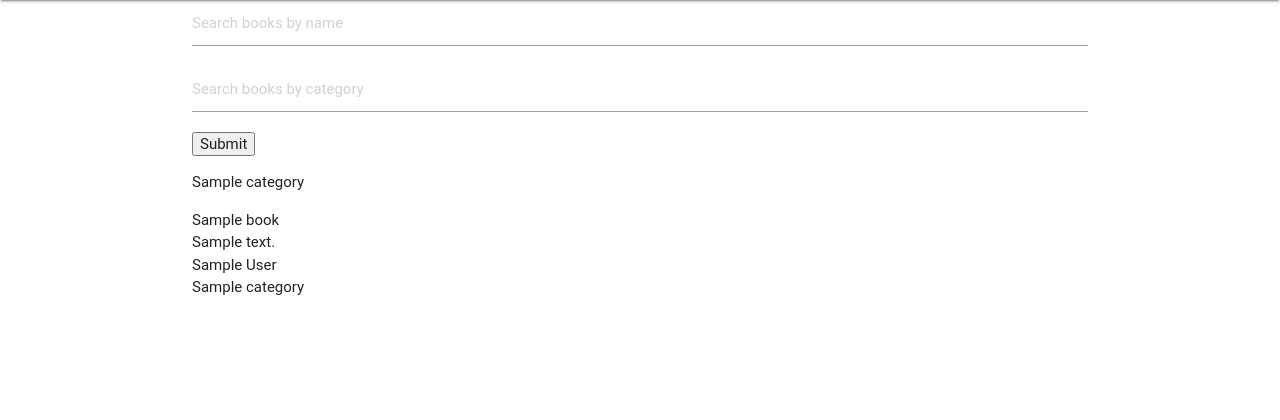
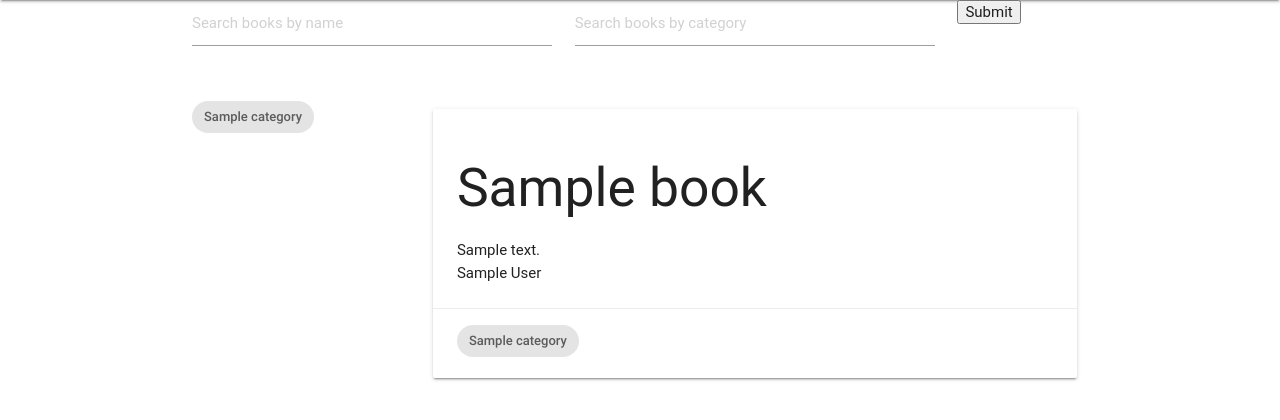
Before and after one commit to kosyfrances/booklib, a Django app: page / in a window 1280 px wide. Shown: the part 64-484 px from the top of the page. Run offline with Django 3.2, Linux system fonts and the light colour scheme; tables that the repository leaves empty hold one stand-in row (values such as "Sample post"); parts of the project's set-up code (start-up, migrations or seed data) failed here and were passed over; some libraries are stand-ins or nearby versions; some web fonts are replaced.

Commit message:
Style books and categories

```diff
--- a/books/templates/books/home.html
+++ b/books/templates/books/home.html
@@ -3,25 +3,54 @@
 {% block content %}
     <form method="get" action="{% url 'books:home' %}">
         {% csrf_token %}
+        <div class="row">
+            <div class="col s5">
                 <input type="text" placeholder="Search books by name" name="qname">
+            </div>
+            <div class="col s5">
                 <input type="text" placeholder="Search books by category" name="qcategory">
+            </div>
+            <div class="col s2">
                 <input type="submit" name="submit">
+            </div>
+        </div>
     </form>
+    <div class="row">
+        <div class="col s3">
             <ul>
                 {% for category in categories %}
-            <li>{{ category.name }}</li>
+                    <li><div class="chip">
+                        {{ category.name }}
+                    </div></li>
                 {% empty %}
-            <p>No category found.</p>
+                    <li><div class="chip">
+                        No category found.
+                    </div></li>
                 {% endfor %}
             </ul>
+        </div>
+        <div class="col s9">
             <ul>
                 {% for book in books %}
-            <li>{{ book.title }}</li>
-            <li>{{ book.description }}</li>
-            <li>{{ book.author }}</li>
-            <li>{{ book.category.name }}</li>
+                    <div class="col s12">
+                        <div class="card horizontal">
+                            <div class="card-stacked">
+                                <div class="card-content">
+                                    <h2>{{ book.title }}</h2>
+                                    {% if book.description %}<p>{{ book.description }}</p>{% endif %}
+                                    <span>{{ book.author }}</span>
+                                </div>
+                                <div class="card-action">
+                                <div class="chip">{{ book.category.name }}</div>
+                                </div>
+                            </div>
+                        </div>
+
+                    </div>
                 {% empty %}
-            <p>No book found.</p>
+                    <p>No books found.</p>
                 {% endfor %}
             </ul>
+        </div>
+    </div>
 {% endblock content %}
```
Lines whose indentation alone changed are shown as unchanged.
